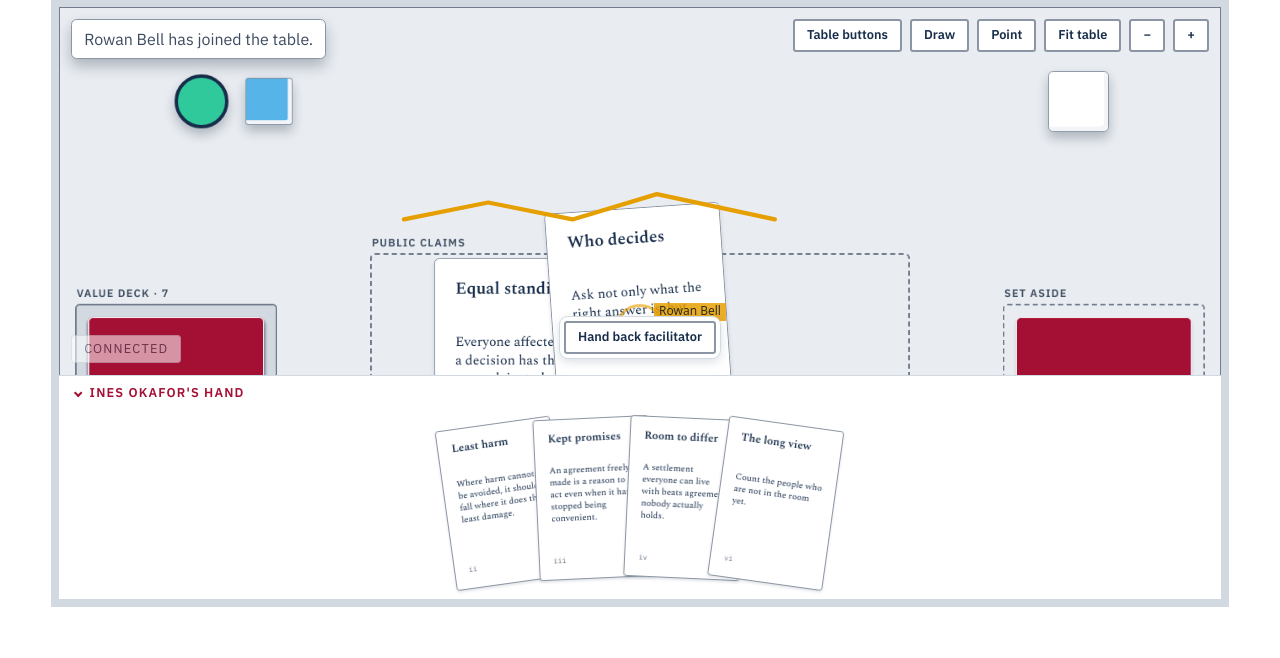
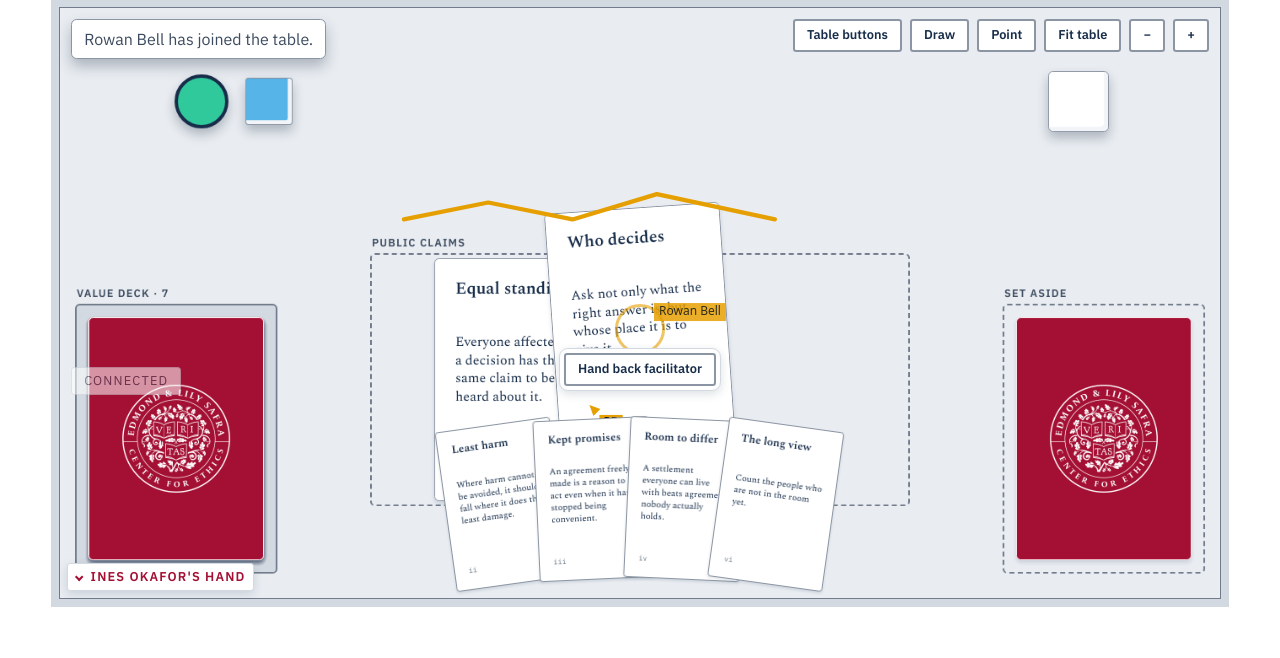
Before and after one commit to tperry17/Ethics-Sandbox-Virtual-Tabletop, a FastAPI app: page /table-preview in a window 1280 px wide. Shown: the part 191-849 px from the top of the page. Run offline with FastAPI, Linux system fonts and the light colour scheme.

Commit message:
Lay the hand tray over the table's bottom edge, see-through, with its name in the corner
The tray no longer takes a band of its own below the table: it lies over
the table's bottom edge with no background, and only its cards, its name
and the empty-hand note take a press. Its name is a small tab in the
bottom-left corner instead of a row above the cards. The connection
status and the tools palette are lifted clear of it.

Co-Authored-By: Claude Opus 5.5 <noreply@anthropic.com>
Claude-Session: https://claude.ai/code/session_01M3dVs87b2D5dqVAdX3PdmW

```diff
--- a/static/css/tabletop.css
+++ b/static/css/tabletop.css
@@ -306,8 +306,8 @@
  *
  * Pieces are DOM elements inside a single transformed world layer, so card
  * text stays real text at any zoom. One canvas sits above them for ink and
- * pointers. The hand tray sits outside the world transform, docked below the
- * table: your own hand does not move when the table does.
+ * pointers. The hand tray sits outside the world transform, over the bottom
+ * edge of the table: your own hand does not move when the table does.
  */
 
 .tabletop--live {
@@ -439,7 +439,7 @@
 .tabletop__status {
   position: absolute;
   z-index: 3;
-  inset-block-end: var(--space-3);
+  inset-block-end: calc(var(--space-3) + var(--hand-tray-size, 0px));
   inset-inline-start: var(--space-3);
   margin: 0;
   padding: var(--space-1) var(--space-3);
@@ -476,30 +476,36 @@
 .toast--compact .toast__message { margin: 0; }
 .toast--compact[data-level="warning"] { border-color: var(--accent-rubric); }
 
-/* The label is a row of its own above the fan, so a card never covers it. */
+/* The tray lies over the bottom edge of the table and has no background of
+   its own, so the table shows round and between the cards. Only what is
+   drawn in it - its cards, its name, the empty-hand note - takes a press;
+   anywhere else in it, a press reaches the table beneath. Its name is a small
+   tab in the bottom corner, over the fan, not a row of its own. */
 .hand-tray {
-  position: relative;
+  position: absolute;
+  z-index: 3;
+  inset-inline: 0;
+  inset-block-end: 0;
   display: flex;
   flex-direction: column;
-  flex: none;
-  block-size: min(14rem, 30vh);
+  block-size: min(12rem, 30vh);
   overflow: hidden;
-  border-block-start: var(--line-hairline) solid var(--surface-border);
-  background: var(--surface-page);
+  background: var(--transparent);
+  pointer-events: none;
 }
 
 .hand-tray.is-collapsed { block-size: auto; }
 
 .hand-tray__head {
-  position: relative;
+  position: absolute;
   z-index: 1;
-  flex: none;
-  padding: var(--space-1) var(--space-2) 0;
+  inset-block-end: var(--space-2);
+  inset-inline-start: var(--space-2);
   display: flex;
   align-items: baseline;
 }
 
-.hand-tray.is-collapsed .hand-tray__head { padding-block-end: var(--space-1); }
+.hand-tray.is-collapsed .hand-tray__head { position: static; padding: var(--space-2); }
 
 .hand-tray__toggle {
   display: inline-flex;
@@ -507,11 +513,13 @@
   gap: var(--space-2);
   margin: 0;
   padding: var(--space-1) var(--space-2);
-  border: 0;
+  border: var(--line-hairline) solid var(--surface-border);
   border-radius: var(--radius-sm);
-  background: var(--transparent);
+  background: var(--surface-raised);
+  box-shadow: var(--shadow-raised);
   color: var(--accent-rubric);
   cursor: pointer;
+  pointer-events: auto;
 }
 
 .hand-tray__toggle:hover { background: var(--surface-sunken); }
@@ -550,7 +558,8 @@
 
 .hand-tray__empty {
   position: absolute;
-  inset: var(--space-2) var(--space-4) var(--space-4);
+  /* Clear of the hand's name, in the corner below it. */
+  inset: var(--space-2) var(--space-4) calc(var(--space-4) + 2.75rem);
   display: flex;
   align-items: center;
   margin: 0;
@@ -560,6 +569,7 @@
   background: var(--surface-sunken);
   color: var(--text-secondary);
   font-family: var(--font-reading);
+  pointer-events: auto;
 }
 .hand-tray__empty[hidden] { display: none; }
 
@@ -630,7 +640,7 @@
   box-shadow: var(--shadow-piece), 0 0 0 0.35rem var(--accent-rubric-soft), 0 0 0 0.5rem var(--accent-rubric);
 }
 
-.piece--in-tray { cursor: grab; }
+.piece--in-tray { cursor: grab; pointer-events: auto; }
 
 .hand-tray.is-drop-target {
   box-shadow: inset 0 0 0 var(--space-1) var(--table-drop-target);
@@ -1253,7 +1263,7 @@
 .tabletop__palette {
   position: absolute;
   z-index: 3;
-  inset-block-end: var(--space-4);
+  inset-block-end: calc(var(--space-4) + var(--hand-tray-size, 0px));
   inset-inline-start: 50%;
   transform: translateX(-50%);
   display: flex;
```
Also changed, not shown: client/src/table.ts (+11 -3 lines), client/tests/shortcuts.spec.ts (+15 -7 lines), static/table/table.js.
